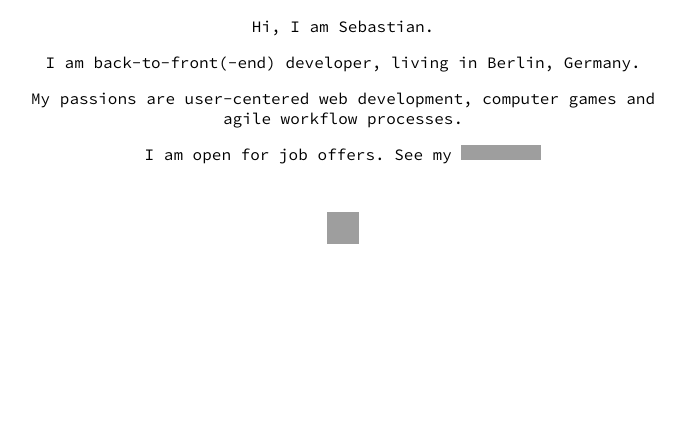
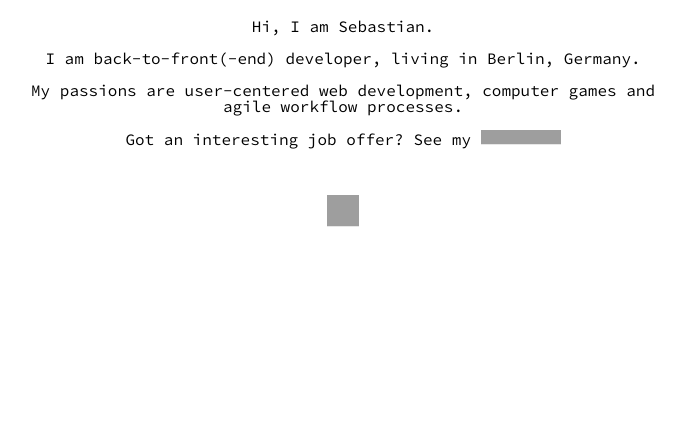
Before and after one commit to sebastianschnock/sebastianschnock.github.io, a plain HTML site: page index.html in a window 1280 px wide. Shown: the part 364-808 px from the top of the page, without its empty margins (297-982 px from the left). Drawn offline with Linux system fonts and the light colour scheme; grey boxes are pictures that could not be loaded.

Commit message:
Add css reset

```diff
--- a/index.html
+++ b/index.html
@@ -31,7 +31,7 @@
             </p>
 
             <p>
-                I am open for job offers. See my
+                Got an interesting job offer? See my
                 <a href='http://www.xing.com/profile/Sebastian_Schnock' target='_blank' rel='me'><img src='http://www.xing.com/img/buttons/14_en_btn.gif' width='80' height='15' alt='Sebastian Schnock'></a>
             </p>
 
--- a/main.css
+++ b/main.css
@@ -1,3 +1,64 @@
+/*******************************************************************************
+
+    CSS reset
+
+*******************************************************************************/
+
+
+
+/* http://meyerweb.com/eric/tools/css/reset/
+   v2.0 | 20110126
+   License: none (public domain)
+*/
+
+html, body, div, span, applet, object, iframe,
+h1, h2, h3, h4, h5, h6, p, blockquote, pre,
+a, abbr, acronym, address, big, cite, code,
+del, dfn, em, img, ins, kbd, q, s, samp,
+small, strike, strong, sub, sup, tt, var,
+b, u, i, center,
+dl, dt, dd, ol, ul, li,
+fieldset, form, label, legend,
+table, caption, tbody, tfoot, thead, tr, th, td,
+article, aside, canvas, details, embed,
+figure, figcaption, footer, header, hgroup,
+menu, nav, output, ruby, section, summary,
+time, mark, audio, video {
+    margin: 0;
+    padding: 0;
+    border: 0;
+    font-size: 100%;
+    font: inherit;
+    vertical-align: baseline;
+}
+/* HTML5 display-role reset for older browsers */
+article, aside, details, figcaption, figure,
+footer, header, hgroup, menu, nav, section {
+    display: block;
+}
+body {
+    line-height: 1;
+}
+ol, ul {
+    list-style: none;
+}
+blockquote, q {
+    quotes: none;
+}
+blockquote:before, blockquote:after,
+q:before, q:after {
+    content: '';
+    content: none;
+}
+table {
+    border-collapse: collapse;
+    border-spacing: 0;
+}
+
+
+
+
+
 /*******************************************************************************
 
     Base styles
@@ -16,7 +77,9 @@
     font-family: 'SourceCodePro';
 }
 
-
+p {
+    margin: 1em 0;
+}
 
 
 
```
